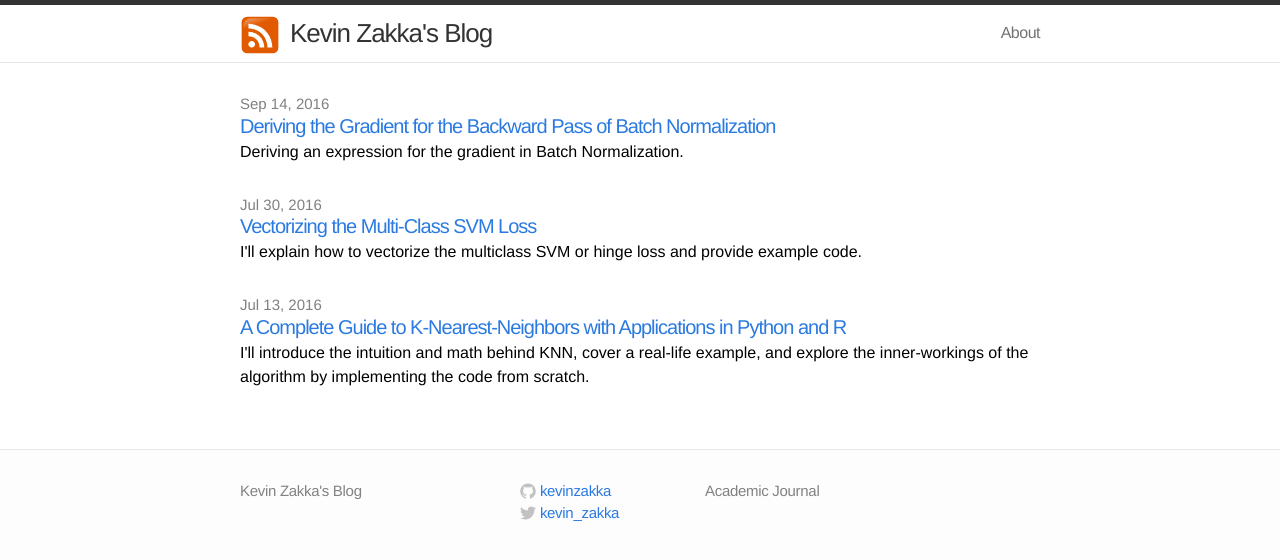
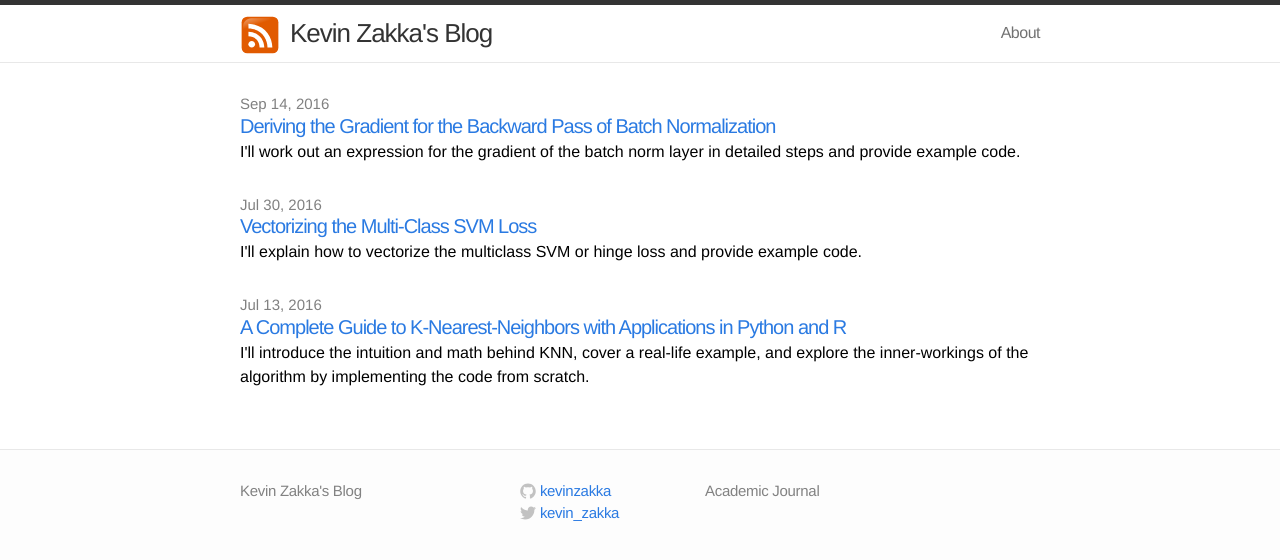
Before and after one commit to WangcsShuai/kevinzakka.github.io, a Jekyll site: the page built from index.html, in a window 1280 px wide. Shown: the top 560 px of the page. Built offline with Jekyll 4.4.1, drawn with Linux system fonts in a browser that asks for light colours.

Commit message:
Update 2016-09-14-batch_normalization.markdown

```diff
--- a/_posts/2016-09-14-batch_normalization.markdown
+++ b/_posts/2016-09-14-batch_normalization.markdown
@@ -2,7 +2,7 @@
 layout: post
 title: "Deriving the Gradient for the Backward Pass of Batch Normalization"
 date: 2016-09-14
-excerpt: "Deriving an expression for the gradient in Batch Normalization."
+excerpt: "I'll work out an expression for the gradient of the batch norm layer in detailed steps and provide example code."
 tags: [batch normalization, gradient, chain rule, cs231n]
 comments: true
 mathjax: true
```
